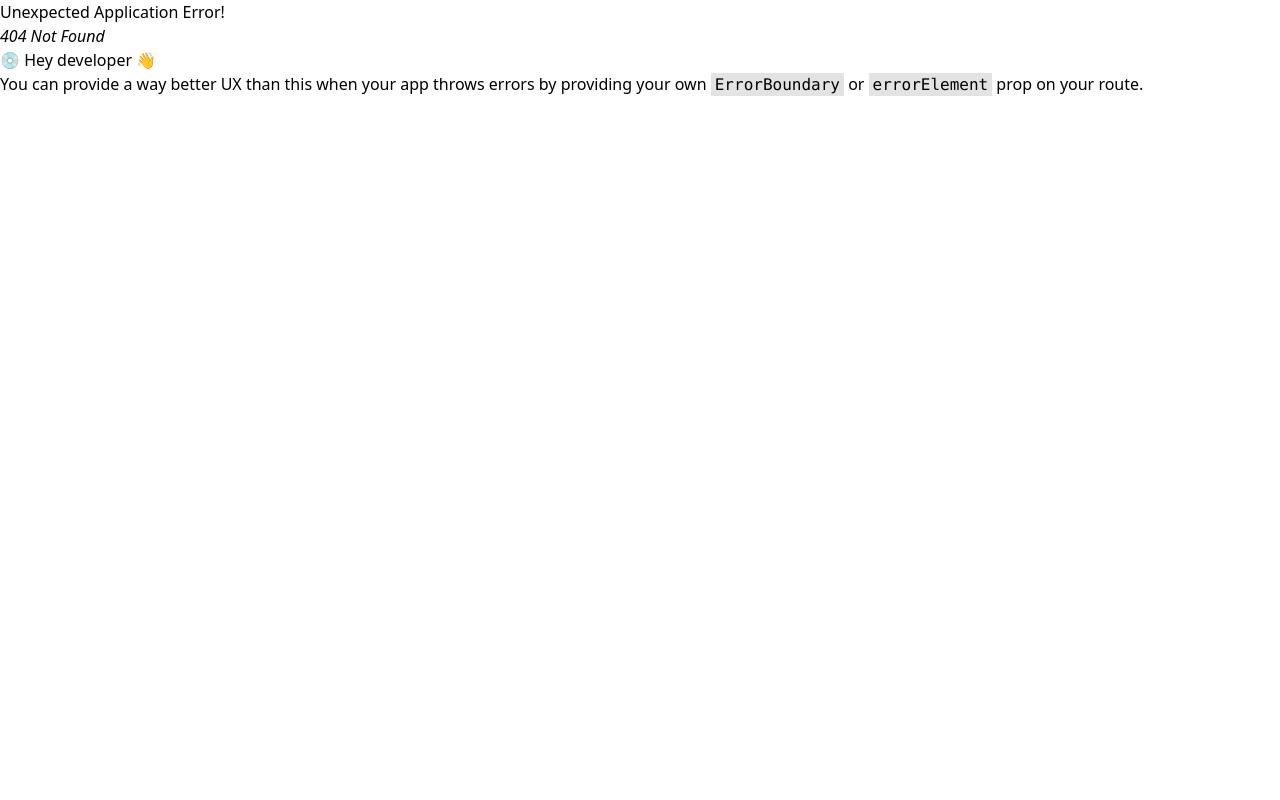
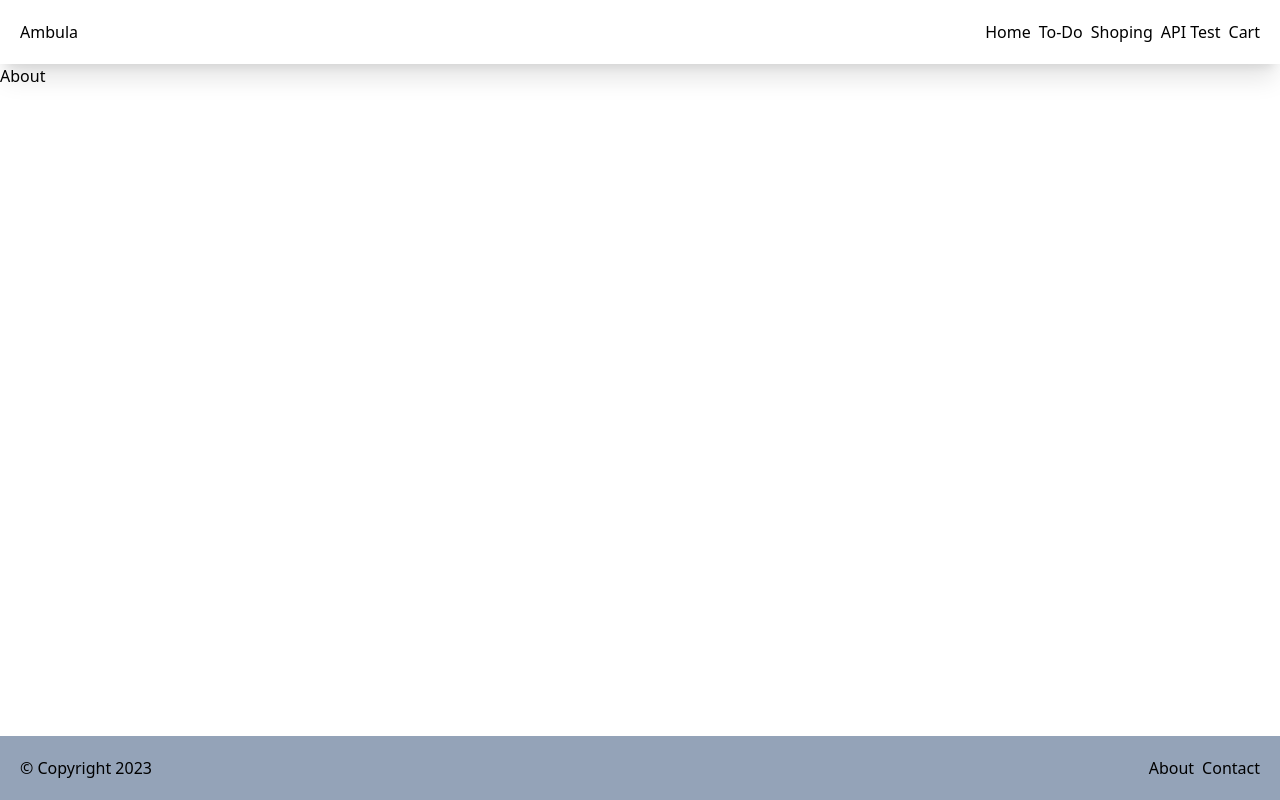
Before and after one commit to Chetansbiradar/react-assignment, a React (Create React App) app: page /about in a window 1280 px wide. Before the commit this address had no page. Built offline with nearby package versions, Linux system fonts and the light colour scheme.

Commit message:
Footer Initial

```diff
--- /dev/null
+++ b/src/components/About.js
@@ -0,0 +1,9 @@
+import React from 'react'
+
+const About = () => {
+  return (
+    <div>About</div>
+  )
+}
+
+export default About
--- /dev/null
+++ b/src/components/Contact.js
@@ -0,0 +1,9 @@
+import React from 'react'
+
+const Contact = () => {
+  return (
+    <div>Contact</div>
+  )
+}
+
+export default Contact
--- a/src/components/Footer.js
+++ b/src/components/Footer.js
@@ -1,7 +1,13 @@
+import { Link } from "react-router-dom";
+
 const Footer = () => {
     return (
-        <div>
-            <p>Footer</p>
+        <div className="flex justify-between p-5 bg-slate-400 absolute bottom-0 w-full">
+            <p> &copy; Copyright 2023</p>
+            <ul className="flex space-x-2">
+                <li><Link to="/about">About</Link></li>
+                <li><Link to="/contact">Contact</Link></li>
+            </ul>
         </div>
     )
 }
```
Also changed, not shown: src/App.js (+10 -0 lines).
